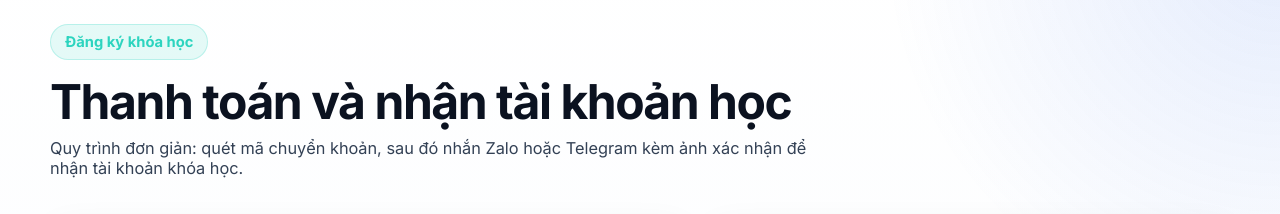
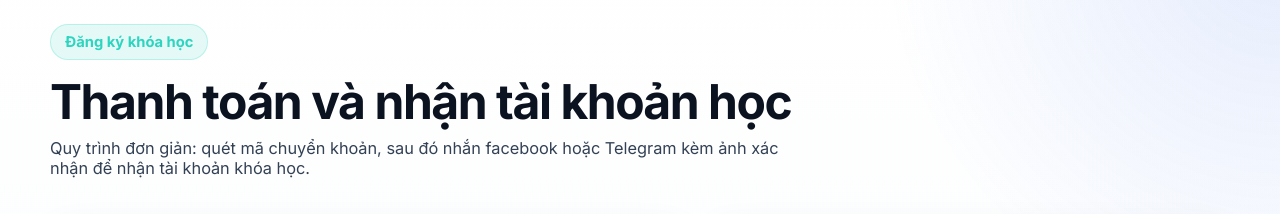
Before and after one commit to haomechatronics/haomechatronics.github.io, a plain HTML site: page index.html in a window 1280 px wide. Shown: the part 4220-4434 px from the top of the page. Drawn offline with Linux system fonts and the light colour scheme.

Commit message:
Update messaging for payment process in index.html

```diff
--- a/index.html
+++ b/index.html
@@ -305,7 +305,7 @@
             <span class="section-tag">Đăng ký khóa học</span>
             <h2>Thanh toán và nhận tài khoản học</h2>
             <p>
-              Quy trình đơn giản: quét mã chuyển khoản, sau đó nhắn Zalo hoặc Telegram kèm ảnh xác nhận để nhận tài khoản khóa học.
+              Quy trình đơn giản: quét mã chuyển khoản, sau đó nhắn facebook hoặc Telegram kèm ảnh xác nhận để nhận tài khoản khóa học.
             </p>
           </div>
 
```
